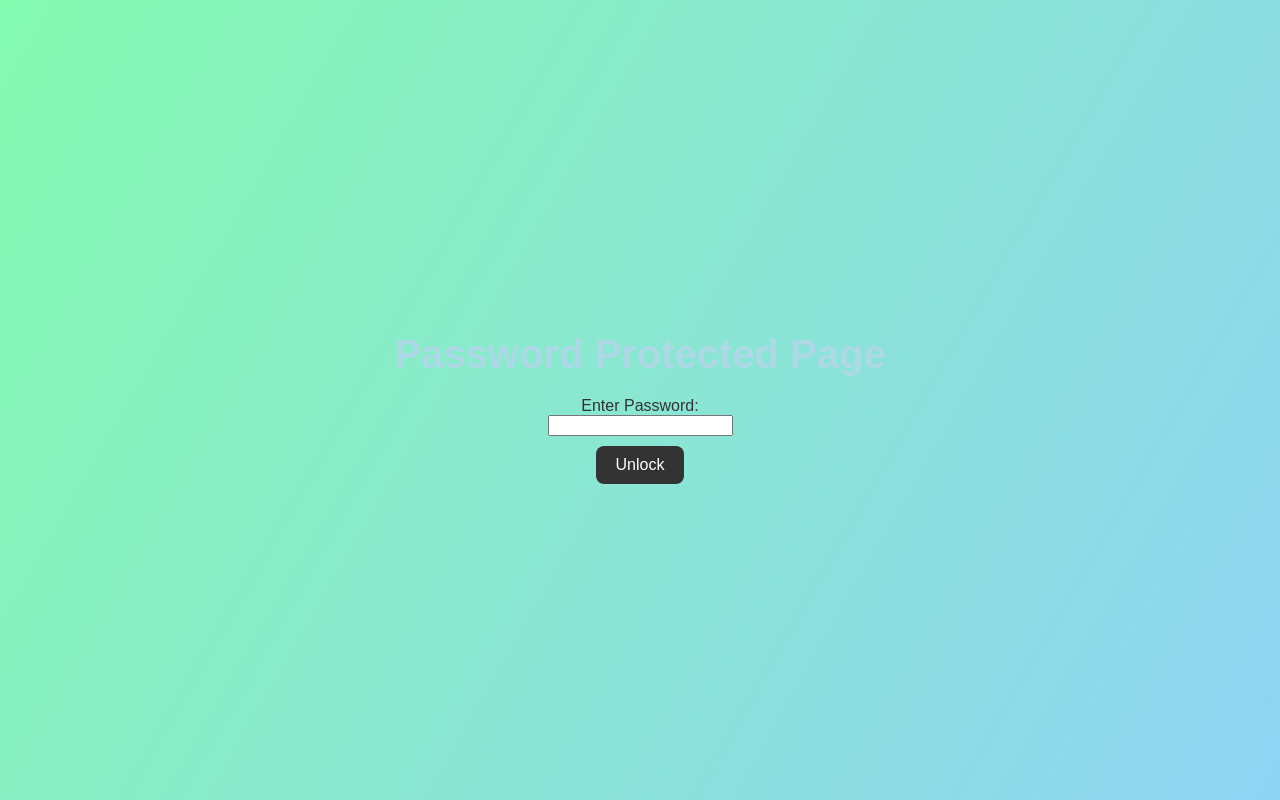
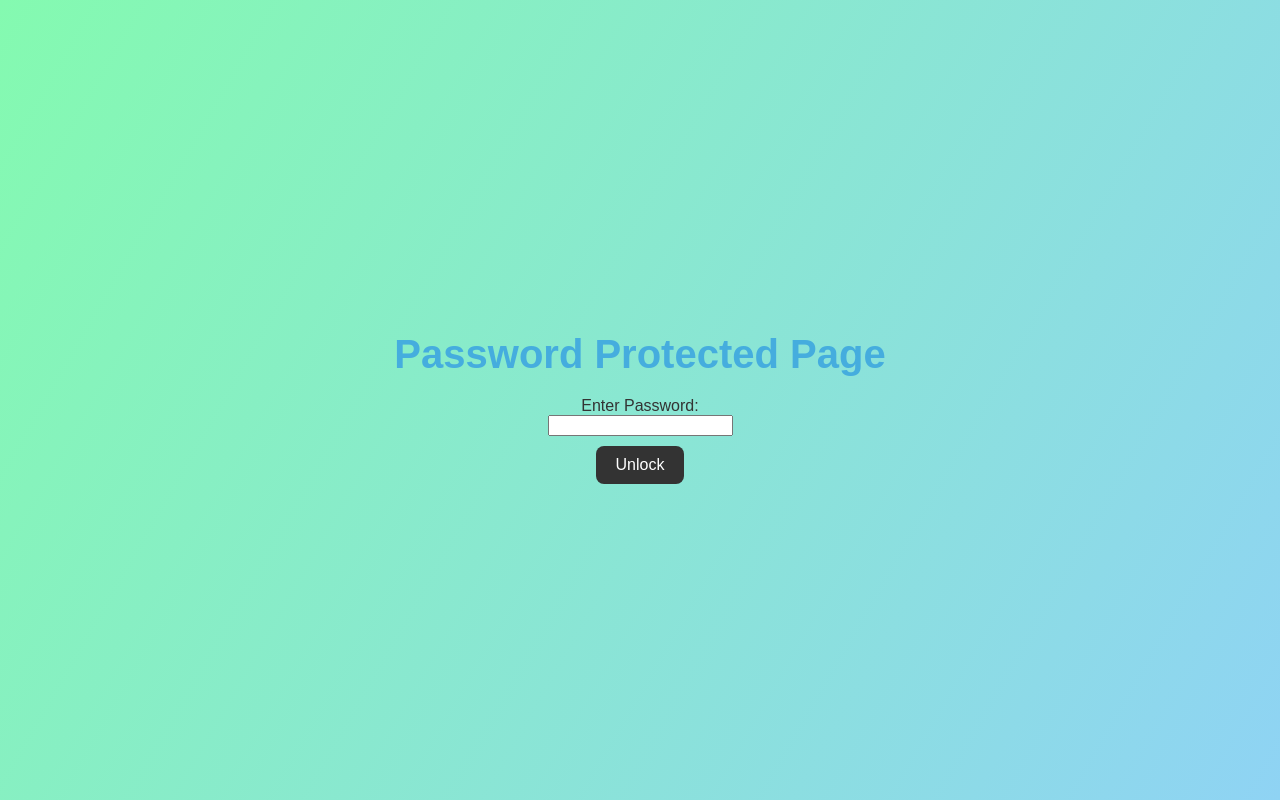
Before and after one commit to Youkg432/Email, a plain HTML site: page Password for Index.html in a window 1280 px wide. Drawn offline with Linux system fonts and the light colour scheme.

Commit message:
Update Password for Index.html

```diff
--- a/Password for Index.html
+++ b/Password for Index.html
@@ -37,7 +37,7 @@
         h1 {
             margin-bottom: 20px;
             font-size: 2.5rem;
-            color: Lightblue;
+            color: #45adde;
         }
 
         textarea {
```
